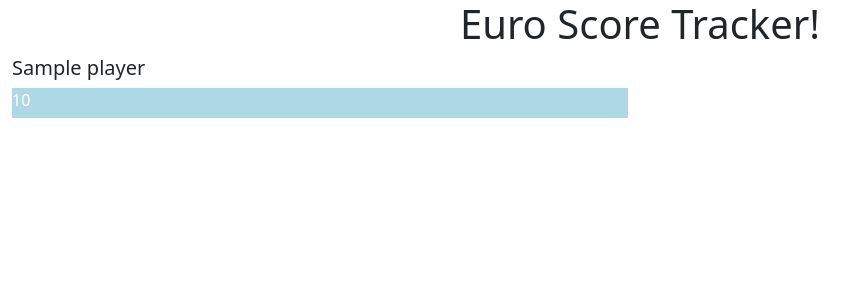
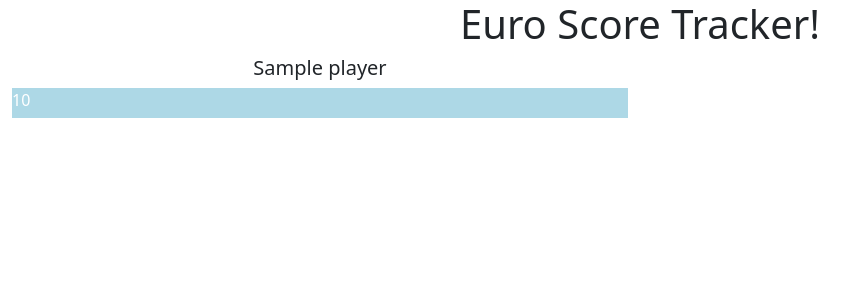
Before and after one commit to cgpalmer/euro_21, a Django app: page / in a window 1280 px wide. Shown: the top 300 px of the page, without its empty margins (0-868 px from the left). Run offline with Django 3.2, Linux system fonts and the light colour scheme; tables that the repository leaves empty hold one stand-in row (values such as "Sample post"); some libraries are stand-ins or nearby versions.

Commit message:
Styling the text.

```diff
--- a/home/templates/home/index.html
+++ b/home/templates/home/index.html
@@ -7,7 +7,7 @@
         <div class="row">
             {% for player in players %}
 
-            <div class="col-6">
+            <div class="col-6 text-center">
                     <h5>{{player.name_of_person}}</h5>
                         <div class="myProgress">
                             <div class="myBar {{player.name_of_person}}">{{player.current_score}}</div>
```
